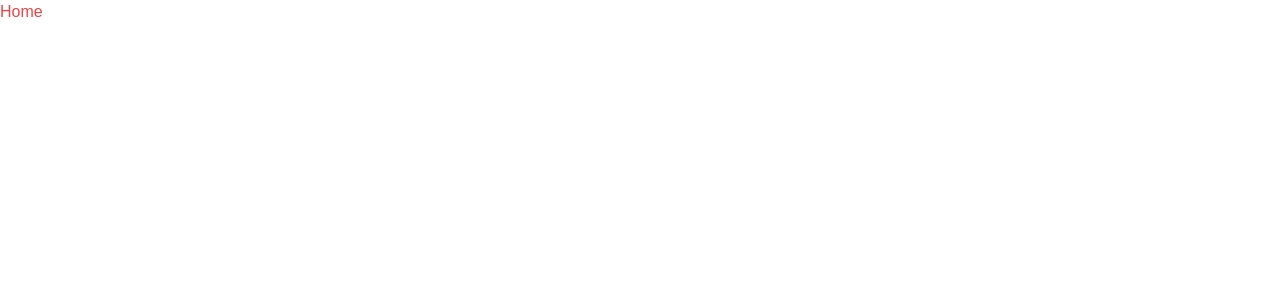
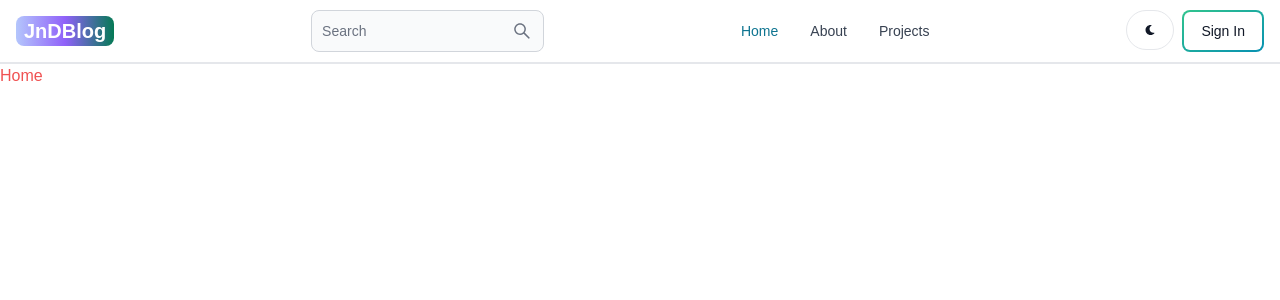
Before and after one commit to Jere96/next-blog, a Next.js app: page / in a window 1280 px wide. Shown: the top 300 px of the page. Built offline with nearby package versions, Linux system fonts and the light colour scheme.

Commit message:
creacion de la seccion header

```diff
--- /dev/null
+++ b/src/app/components/Header.jsx
@@ -0,0 +1,61 @@
+"use client";
+import { Button, Navbar, TextInput } from "flowbite-react";
+import Link from "next/link";
+import { AiOutlineSearch } from "react-icons/ai";
+import { FaMoon } from "react-icons/fa";
+import { usePathname } from "next/navigation";
+
+export default function Header() {
+  const path = usePathname();
+  return (
+    <Navbar className="border-b-2">
+      <Link
+        href="/"
+        className="self-center whitespace-nowrap text-sm sm:text-xl font-semibold dark:text-white"
+      >
+        <span className="px-2 py-1 bg-gradient-to-r from-indigo-300 via-purple-500 to-green-600 rounded-lg text-white">
+          JnDBlog
+        </span>
+      </Link>
+      <form>
+        <TextInput
+          type="text"
+          placeholder="Search"
+          className="hidden lg:inline"
+          rightIcon={AiOutlineSearch}
+        />
+      </form>
+      <Button className="w-12 h-10 lg:hidden" color="gray" pill>
+        <AiOutlineSearch />
+      </Button>
+      <div className="flex gap-2 md:order-2">
+        <Button className="w-12 h-10 hidden sm:inline" color="gray" pill>
+          <FaMoon />
+        </Button>
+        <Link href="/sign-in">
+          <Button gradientDuoTone="greenToBlue" outline>
+            Sign In
+          </Button>
+        </Link>
+        <Navbar.Toggle />
+      </div>
+      <Navbar.Collapse>
+        <Link href="/">
+          <Navbar.Link active={path === "/"} as={"div"}>
+            Home
+          </Navbar.Link>
+        </Link>
+        <Link href="/about">
+          <Navbar.Link active={path === "/about"} as={"div"}>
+            About
+          </Navbar.Link>
+        </Link>
+        <Link href="/projects">
+          <Navbar.Link active={path === "/projects"} as={"div"}>
+            Projects
+          </Navbar.Link>
+        </Link>
+      </Navbar.Collapse>
+    </Navbar>
+  );
+}
--- a/src/app/layout.js
+++ b/src/app/layout.js
@@ -1,5 +1,6 @@
 import { Geist, Geist_Mono } from "next/font/google";
 import "./globals.css";
+import Header from "./components/Header";
 
 const geistSans = Geist({
   variable: "--font-geist-sans",
@@ -22,6 +23,7 @@
       <body
         className={`${geistSans.variable} ${geistMono.variable} antialiased`}
       >
+        <Header />
         {children}
       </body>
     </html>
--- a/tailwind.config.mjs
+++ b/tailwind.config.mjs
@@ -1,9 +1,13 @@
+
+import flowbite from 'flowbite-react/tailwind';
+
 /** @type {import('tailwindcss').Config} */
 export default {
   content: [
     "./src/pages/**/*.{js,ts,jsx,tsx,mdx}",
     "./src/components/**/*.{js,ts,jsx,tsx,mdx}",
     "./src/app/**/*.{js,ts,jsx,tsx,mdx}",
+    flowbite.content()
   ],
   theme: {
     extend: {
@@ -13,5 +17,5 @@
       },
     },
   },
-  plugins: [],
+  plugins: [flowbite.plugin()],
 };
```
Also changed, not shown: package.json (+6 -4 lines), 1 other file (tests, documents, lock files or other folders).
